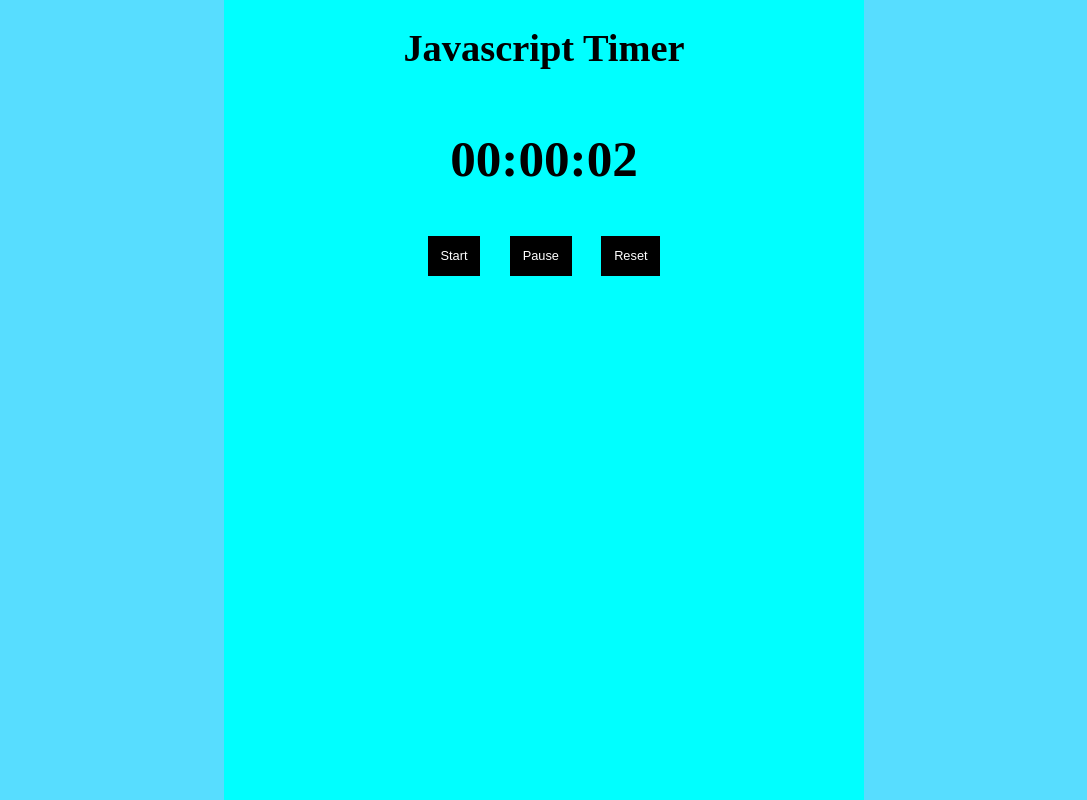
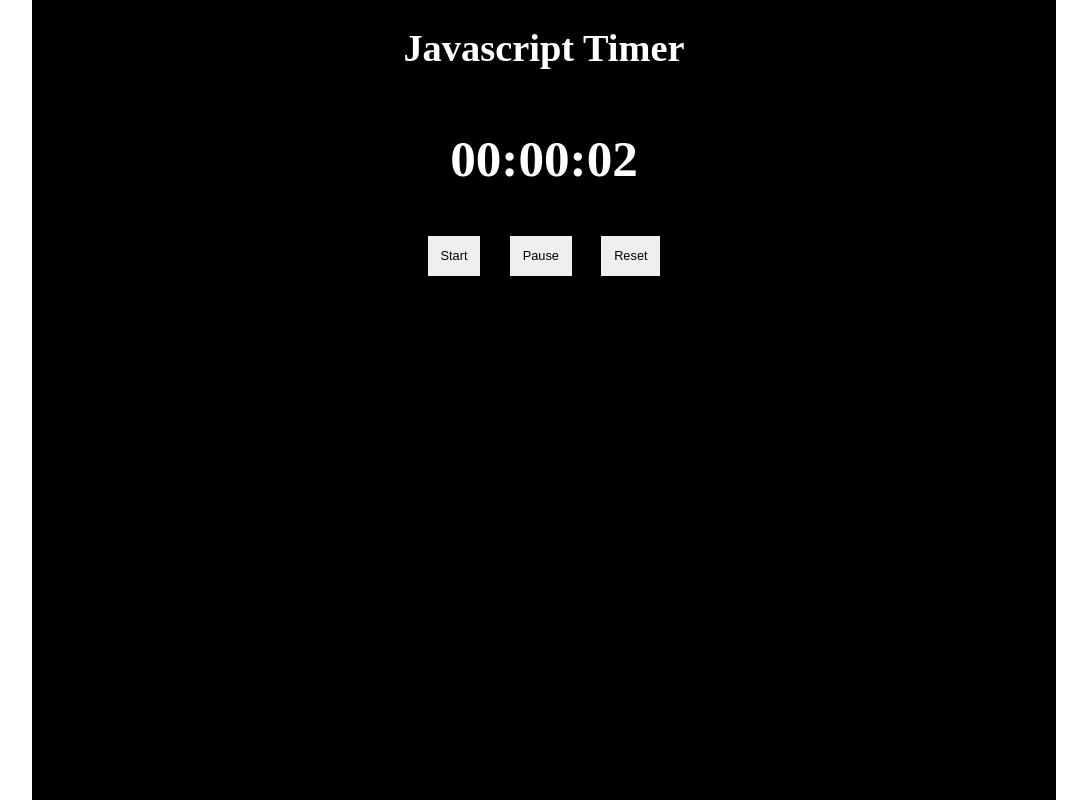
Before and after one commit to KHardik1698/JavaScriptTimer, a plain HTML site: page index.html in a window 1280 px wide. Both pictures are taken after a click on the button "Start". Shown: the whole page, without its empty margins (96-1183 px from the left). Drawn offline with Linux system fonts and the light colour scheme.

Commit message:
Added Time Elapsed Alert & Styling
Added Time Elapsed alert on Reset & added color & alignment styling

```diff
--- a/src/01-timer.js
+++ b/src/01-timer.js
@@ -3,6 +3,7 @@ let divRoot = document.getElementById("root");
 let hours = 0;
 let minutes = 0;
 let seconds = 0;
+let elapsed = 0;
 
 let displayHours = hours;
 let displayMinutes = minutes;
@@ -14,9 +15,10 @@ let status = false;
 
 startTimer = (event) => {
   if (status == false) {
+    status = true;
     t = setInterval(() => {
-      status = true;
       seconds++;
+      elapsed++;
       if (seconds >= 60) {
         seconds = 0;
         minutes++;
@@ -68,4 +70,10 @@ resetTimer = (event) => {
   minutes = 0;
   seconds = 0;
   text.innerHTML = "00:00:00";
+  window.alert(
+    `Timer Reset. Elapsed time : ${Math.floor(elapsed / 60)} Minutes : ${
+      elapsed % 60
+    } Seconds`
+  );
+  elapsed = 0;
 };
--- a/styles/style.css
+++ b/styles/style.css
@@ -4,27 +4,27 @@ body {
   padding: 0px;
 }
 body {
-  background-color: rgba(0, 204, 255, 0.658);
+  background-color: white;
 }
 #root {
-  width: 50vw;
+  width: 80vw;
   height: 100vh;
   margin: auto;
-  background-color: cyan;
+  background-color: black;
   text-align: center;
 }
 .page-heading {
   padding: 2vw;
   margin: 0px;
   font-size: 3vw;
+  color: white;
 }
 #time-heading {
   font-size: 4vw;
+  color: white;
 }
 .timer-button {
   border-style: none;
-  background-color: black;
-  color: white;
   font-size: 1vw;
   padding: 1vw;
   margin: 1vw;
```
